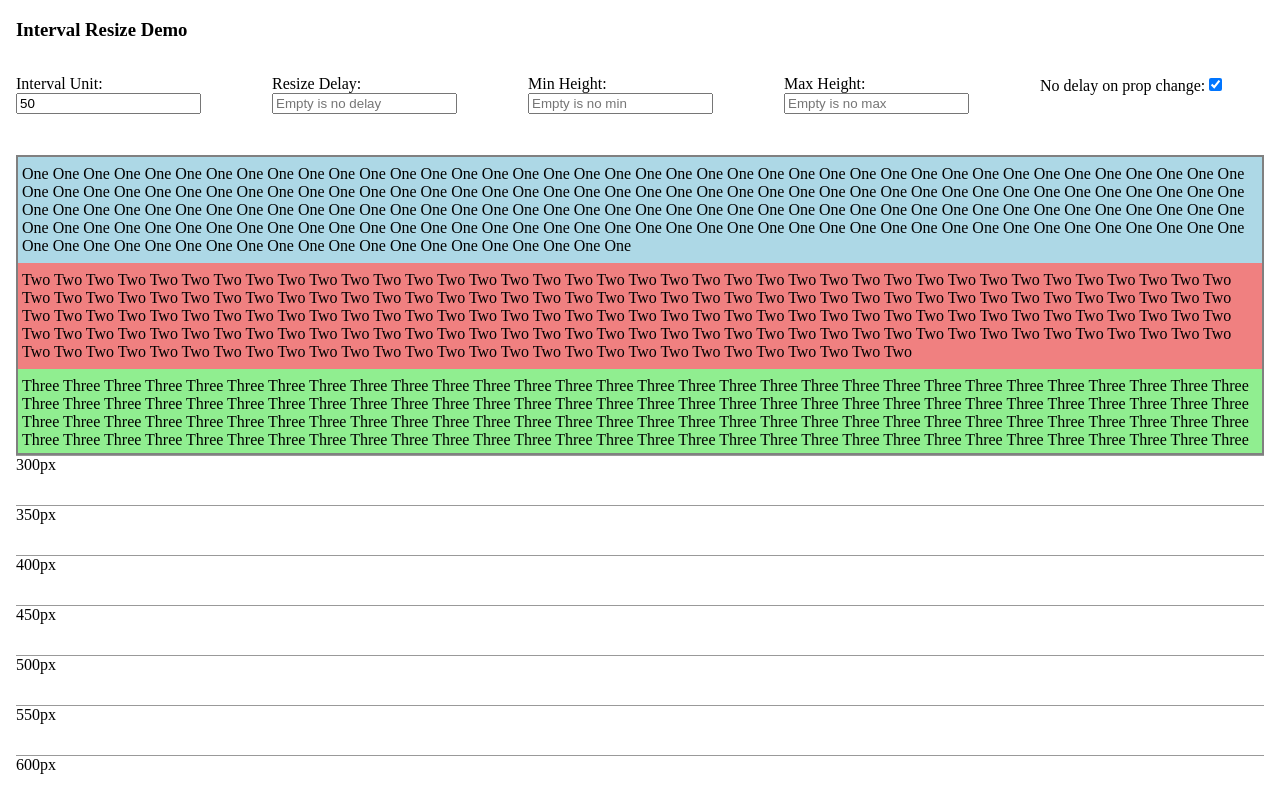
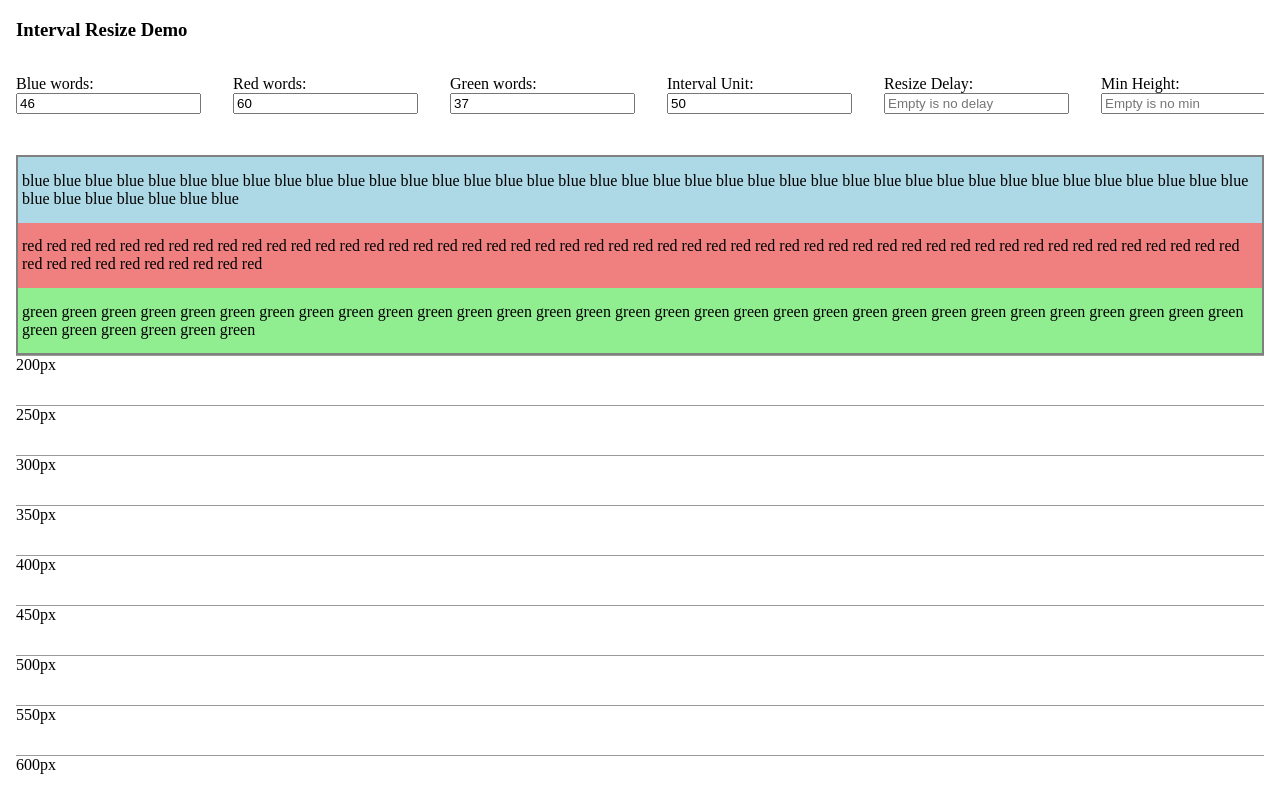
Before and after one commit to liamross/interval-resizer, a React app: page / in a window 1280 px wide. Shown: the top 800 px of the page. Built offline with nearby package versions, Linux system fonts and the light colour scheme; the HTML template or start-up script is replaced by a standard one.

Commit message:
changes to function and demo

```diff
--- a/src/App.css
+++ b/src/App.css
@@ -1,5 +1,9 @@
 body {
     margin: 16px;
+}
+
+.nowrapLabel {
+  white-space: pre;
 }
 
 .resizeDemo-settings {
@@ -13,6 +17,8 @@ body {
 .resizeDemo-settings > * {
     margin: 16px;
     flex: 1 1 0;
+    display: flex;
+    flex-direction: column;
 }
 
 .resizeDemo-settings > *:first-child {
@@ -66,3 +72,7 @@ body {
     position: absolute;
     border-top: 1px solid rgba(0, 0, 0, .4);
 }
+
+input[type="checkbox" i] {
+    margin: 0;
+}
--- a/src/App.jsx
+++ b/src/App.jsx
@@ -6,11 +6,15 @@ class App extends Component {
   constructor() {
     super();
     this.state = {
+      blueWords: 46,
+      redWords: 60,
+      greenWords: 37,
       intervalUnit: 50,
       timeoutDelay: null,
       minHeight: null,
       maxHeight: null,
       instantOnReceiveProps: true,
+      screenWidthCutoff: null,
     };
   }
 
@@ -21,20 +25,57 @@ class App extends Component {
           Interval Resize Demo
         </h3>
         <div className="resizeDemo-settings">
-          <label>
-            Interval Unit:
+          <div>
+            <span className="nowrapLabel">Blue words:</span>
             <input
               type="number"
-              placeholder="Minimum: 50"
+              value={this.state.blueWords}
+              onChange={e => this.setState({
+                ...this.state,
+                blueWords: e.target.value === '' ?
+                  '' : Math.max(Number(e.target.value), 0),
+              })}
+            />
+          </div>
+          <div>
+            <span className="nowrapLabel">Red words:</span>
+            <input
+              type="number"
+              value={this.state.redWords}
+              onChange={e => this.setState({
+                ...this.state,
+                redWords: e.target.value === '' ?
+                  '' : Math.max(Number(e.target.value), 0),
+              })}
+            />
+          </div>
+          <div>
+            <span className="nowrapLabel">Green words:</span>
+            <input
+              type="number"
+              value={this.state.greenWords}
+              onChange={e => this.setState({
+                ...this.state,
+                greenWords: e.target.value === '' ?
+                  '' : Math.max(Number(e.target.value), 0),
+              })}
+            />
+          </div>
+          <div>
+            <span className="nowrapLabel">Interval Unit:</span>
+            <input
+              type="number"
+              placeholder="Minimum 20"
               value={this.state.intervalUnit}
               onChange={e => this.setState({
                 ...this.state,
-                intervalUnit: Math.max(Number(e.target.value), 1),
-              })}
+                intervalUnit: e.target.value === '' ?
+                  '' : Math.max(Number(e.target.value), 0),
+              }, () => console.log(this.state))}
             />
-          </label>
-          <label>
-            Resize Delay:
+          </div>
+          <div>
+            <span className="nowrapLabel">Resize Delay:</span>
             <input
               type="number"
               placeholder="Empty is no delay"
@@ -44,9 +85,9 @@ class App extends Component {
                 timeoutDelay: Number(e.target.value),
               })}
             />
-          </label>
-          <label>
-            Min Height:
+          </div>
+          <div>
+            <span className="nowrapLabel">Min Height:</span>
             <input
               type="number"
               placeholder="Empty is no min"
@@ -56,9 +97,9 @@ class App extends Component {
                 minHeight: Number(e.target.value) || undefined,
               })}
             />
-          </label>
-          <label>
-            Max Height:
+          </div>
+          <div>
+            <span className="nowrapLabel">Max Height:</span>
             <input
               type="number"
               placeholder="Empty is no max"
@@ -68,9 +109,9 @@ class App extends Component {
                 maxHeight: Number(e.target.value) || undefined,
               })}
             />
-          </label>
-          <label>
-            No delay on prop change:
+          </div>
+          <div>
+            <span className="nowrapLabel">No delay on prop change:</span>
             <input
               checked={this.state.instantOnReceiveProps}
               onChange={e => this.setState({
@@ -79,72 +120,55 @@ class App extends Component {
               })}
               type="checkbox"
             />
-          </label>
+          </div>
+          <div>
+            <span className="nowrapLabel">Min width for intervals:</span>
+            <input
+              type="number"
+              placeholder="Empty is no min"
+              value={this.state.screenWidthCutoff || ''}
+              onChange={e => this.setState({
+                ...this.state,
+                screenWidthCutoff: Number(e.target.value) || undefined,
+              })}
+            />
+          </div>
         </div>
         <div className="resizeDemo-body">
-          {Array(Math.round(3240 / this.state.intervalUnit))
+          {Array(Math.round(3240 / (this.state.intervalUnit === '' ?
+              20 : Math.max(Number(this.state.intervalUnit), 20))))
             .fill(0).map((x, i) => {
-            const top = `${String(Math.max(this.state.intervalUnit, 1) * i)}px`;
+            const top = `${String((this.state.intervalUnit === '' ?
+              20 : Math.max(Number(this.state.intervalUnit), 20)) * i)}px`;
               return <div key={i} className="line" style={{ top }}>
                 {top}
                 </div>
             })}
           <IntervalResizer
-            intervalUnit={Math.max(this.state.intervalUnit, 1)}
+            intervalUnit={this.state.intervalUnit === '' ?
+              20 : Math.max(Number(this.state.intervalUnit), 20)}
             timeoutDelay={this.state.timeoutDelay}
             minHeight={this.state.minHeight}
             maxHeight={this.state.maxHeight}
             uniqueId="test"
             className="resizing-widget"
             instantOnReceiveProps={this.state.instantOnReceiveProps}
+            screenWidthCutoff={this.state.screenWidthCutoff}
           >
             <div className="Outer">
               <div className="Inner Inner--one">
                 <div>
-                  One One One One One One One One One One One One One One One
-                  One One One One One One One One One One One One One One One
-                  One One One One One One One One One One One One One One One
-                  One One One One One One One One One One One One One One One
-                  One One One One One One One One One One One One One One One
-                  One One One One One One One One One One One One One One One
-                  One One One One One One One One One One One One One One One
-                  One One One One One One One One One One One One One One One
-                  One One One One One One One One One One One One One One One
-                  One One One One One One One One One One One One One One One
-                  One One One One One One One One One One One One One One One
-                  One One One One One One One One One One One One One One One
+                  {'blue '.repeat(this.state.blueWords || 0)}
                 </div>
               </div>
               <div className="Inner Inner--two">
                 <div>
-                  Two Two Two Two Two Two Two Two Two Two Two Two Two Two Two
-                  Two Two Two Two Two Two Two Two Two Two Two Two Two Two Two
-                  Two Two Two Two Two Two Two Two Two Two Two Two Two Two Two
-                  Two Two Two Two Two Two Two Two Two Two Two Two Two Two Two
-                  Two Two Two Two Two Two Two Two Two Two Two Two Two Two Two
-                  Two Two Two Two Two Two Two Two Two Two Two Two Two Two Two
-                  Two Two Two Two Two Two Two Two Two Two Two Two Two Two Two
-                  Two Two Two Two Two Two Two Two Two Two Two Two Two Two Two
-                  Two Two Two Two Two Two Two Two Two Two Two Two Two Two Two
-                  Two Two Two Two Two Two Two Two Two Two Two Two Two Two Two
-                  Two Two Two Two Two Two Two Two Two Two Two Two Two Two Two
-                  Two Two Two Two Two Two Two Two Two Two Two Two Two Two Two
+                  {'red '.repeat(this.state.redWords || 0)}
                 </div>
               </div>
               <div className="Inner Inner--three">
                 <div>
-                  Three Three Three Three Three Three Three Three Three Three
-                  Three Three Three Three Three Three Three Three Three Three
-                  Three Three Three Three Three Three Three Three Three Three
-                  Three Three Three Three Three Three Three Three Three Three
-                  Three Three Three Three Three Three Three Three Three Three
-                  Three Three Three Three Three Three Three Three Three Three
-                  Three Three Three Three Three Three Three Three Three Three
-                  Three Three Three Three Three Three Three Three Three Three
-                  Three Three Three Three Three Three Three Three Three Three
-                  Three Three Three Three Three Three Three Three Three Three
-                  Three Three Three Three Three Three Three Three Three Three
-                  Three Three Three Three Three Three Three Three Three Three
+                  {'green '.repeat(this.state.greenWords || 0)}
                 </div>
               </div>
             </div>
--- a/src/IntervalResizer/IntervalResizer.jsx
+++ b/src/IntervalResizer/IntervalResizer.jsx
@@ -1,77 +1,82 @@
 /* IntervalResizer.jsx -- A React resizer which detects the height of its
- * internals, then expands them to the nearest multiple of a pre-defined
+ * internals, then expands them to the next-biggest multiple of a pre-defined
  * interval.
  *
  * Copyright (C) 2017 Liam Ross
  *
  * This software may be modified and distributed under the terms of the MIT
- * license.  See the LICENSE file for details.
+ * license. See the LICENSE file for details.
  */
 
 import React, { Component } from 'react';
 import PropTypes from 'prop-types';
 
-class Resizer extends Component {
+/**
+ * Returns a resizer component, which detects the height of a single child
+ * component and resizes to a multiple of an intervalUnit prop. Also accounts
+ * for a min and max size, and a re-render timeout delay on window resize.
+ * @class IntervalResizer
+ * @extends {Component}
+ */
+class IntervalResizer extends Component {
   constructor() {
     super();
     this.waitToRender = null;
-    this.resizeInstant = this.resizeInstant.bind(this);
     this.resizeTimeout = this.resizeTimeout.bind(this);
     this.setWrapperHeight = this.setWrapperHeight.bind(this);
     this.getIntervalHeight = this.getIntervalHeight.bind(this);
   }
 
   componentWillReceiveProps() {
-    this.props.instantOnReceiveProps ?
-      this.resizeInstant():
-      this.resizeTimeout();
+      this.resizeTimeout(this.props.instantOnReceiveProps);
   }
 
   componentDidMount() {
-    this.resizeInstant();
-    window.addEventListener('resize', this.resizeTimeout);
+    this.resizeTimeout(true);
+    window.addEventListener('resize', () => this.resizeTimeout());
   }
 
   componentWillUnmount() {
-    window.removeEventListener('resize', this.resizeTimeout);
-  }
-
-  /**
-   * Calls setWrapperHeight with no delay regardless of timeoutDelay. This is
-   * only called on initial render and when props change
-   */
-  resizeInstant() {
-    clearTimeout(this.waitToRender);
-    this.waitToRender = setTimeout(() => {
-      this.setWrapperHeight();
-    });
+    window.removeEventListener('resize', () => this.resizeTimeout());
   }
 
   /**
    * Starts a timeout based off of timeoutDelay prop (makes the resize op less
    * expensive). If function is called while timeout is in progress, it clears
-   * the timeout and begins again.
+   * the timeout and begins again. Takes a boolean to determine whether it will
+   * call instantly.
+   * @param {boolean} instant
+   * @memberof IntervalResizer
    */
-  resizeTimeout() {
+  resizeTimeout(instant = false) {
+    const delay = instant ? 0 : this.props.timeoutDelay;
     clearTimeout(this.waitToRender);
     this.waitToRender = setTimeout(() => {
       this.setWrapperHeight();
-    }, this.props.timeoutDelay);
+    }, delay);
   }
 
   /**
    * Detects the internal wrapper height and sets the resize wrapper to the next
    * larger intervalUnit multiple, then adjusts the content to fit that height.
+   * If the window is smaller than the screenWidthCutoff, then the component
+   * will match the height of the internals with no intervals.
+   * @memberof IntervalResizer
    */
   setWrapperHeight() {
-    const { uniqueId } = this.props;
-    const resizeWrapper = document.getElementById(`_intervalResize${uniqueId}`);
+    const { uniqueId, screenWidthCutoff } = this.props;
+    const resizeWrapper = document.getElementById(`intervalResize_${uniqueId}`);
     const internalWrapper = resizeWrapper.firstChild;
-    internalWrapper.style.height = 'auto';
-    const contentHeight = internalWrapper.offsetHeight;
-    const newHeight = this.getIntervalHeight(contentHeight);
-    resizeWrapper.style.height = `${String(newHeight)}px`;
-    internalWrapper.style.height = '100%';
+    if (document.documentElement.clientWidth > screenWidthCutoff) {
+      internalWrapper.style.height = 'auto';
+      const contentHeight = internalWrapper.offsetHeight;
+      const newHeight = this.getIntervalHeight(contentHeight);
+      resizeWrapper.style.height = `${String(newHeight)}px`;
+      internalWrapper.style.height = '100%';
+    } else {
+      resizeWrapper.style.height = 'auto';
+      internalWrapper.style.height = 'auto';
+    }
   }
 
   /**
@@ -80,6 +85,7 @@ class Resizer extends Component {
    * maxHeight is smaller than minHeight.
    * @param {number} contentHeight - The 'auto' height of the content.
    * @returns {number} - Returns a multiple of your intervalUnit.
+   * @memberof IntervalResizer
    */
   getIntervalHeight(contentHeight) {
     const { intervalUnit, minHeight, maxHeight } = this.props;
@@ -102,7 +108,7 @@ class Resizer extends Component {
   render() {
     return (
       <div
-        id={`_intervalResize${this.props.uniqueId}`}
+        id={`intervalResize_${this.props.uniqueId}`}
         className={this.props.className}>
         {this.props.children}
       </div>
@@ -110,16 +116,17 @@ class Resizer extends Component {
   }
 }
 
-Resizer.defaultProps = {
+IntervalResizer.defaultProps = {
   timeoutDelay: 0,              // No delay by default.
   minHeight: null,              // No min height by default.
   maxHeight: null,              // No max height by default.
-  uniqueId: '',                 // No addition to id by default.
+  uniqueId: 'noUID',            // 'noUID' by default.
   className: null,              // No class name by default.
   instantOnReceiveProps: true,  // Instant resize on prop change by default.
+  screenWidthCutoff: 0,         // Cutoff at 0 width by default.
 };
 
-Resizer.propTypes = {
+IntervalResizer.propTypes = {
   intervalUnit: PropTypes.number.isRequired,  // Unit interval to grow by.
   children: PropTypes.element.isRequired,     // Child to populate wrapper.
   timeoutDelay: PropTypes.number,             // The re-render timeout.
@@ -128,6 +135,7 @@ Resizer.propTypes = {
   uniqueId: PropTypes.string,                 // A unique id (> 1 resizer).
   className: PropTypes.string,                // A general class.
   instantOnReceiveProps: PropTypes.bool,      // Instant resize on get props.
+  screenWidthCutoff: PropTypes.number,        // Stop intervals at this width.
 };
 
-export default Resizer;
+export default IntervalResizer;
```
